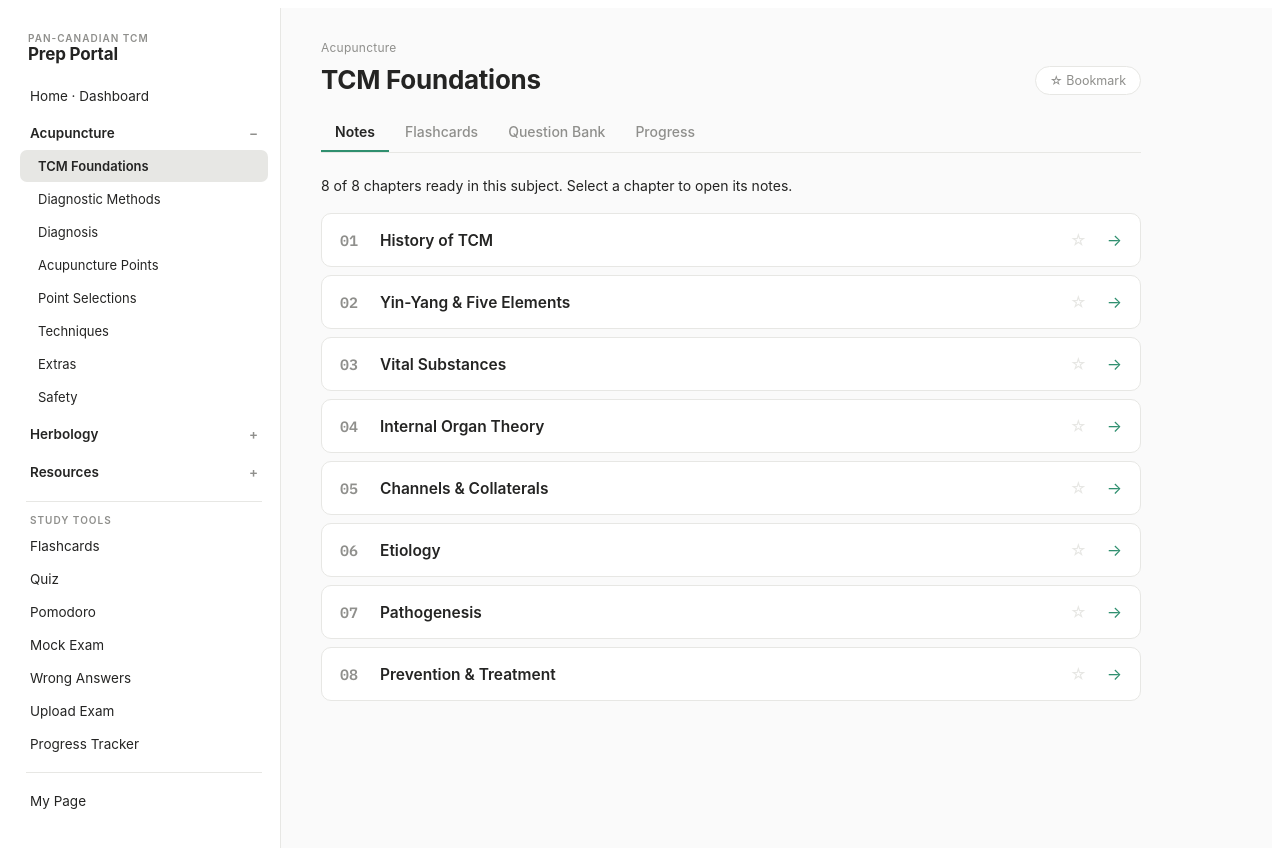
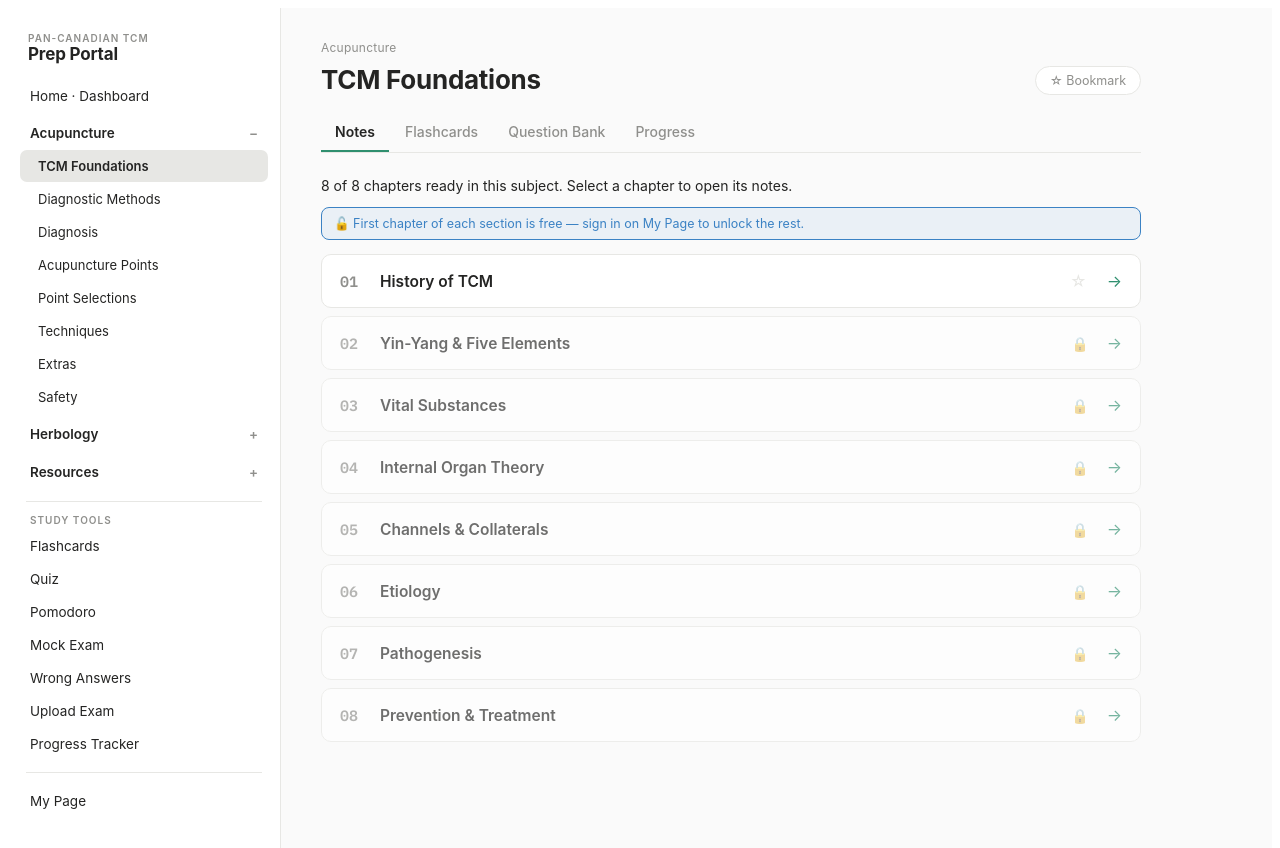
Before and after one commit to leesootcm/tcm-portal, a React (Vite) app: page / in a window 1280 px wide. Both pictures are taken after a click on the button "TCM Foundations". Shown: the top 848 px of the page. Built offline with nearby package versions, Linux system fonts and the light colour scheme.

Commit message:
login to unlock

```diff
--- a/src/App.jsx
+++ b/src/App.jsx
@@ -326,7 +326,7 @@ export default function App() {
         {/* ---------------- main ---------------- */}
         <main className="main">
           {nav.view === "home" && <Home go={go} pointsPct={pointsPct} knownCount={knownCount} pointsTotal={allPoints.length} wrong={wrong} dday={dday} examDate={examDate} setExamDate={(v) => { setExamDate(v); store.set("tcm:examDate", v); }} />}
-          {nav.view === "section" && <SectionPage sid={nav.sectionId} initialChapterId={nav.chapterId} go={go} known={known} setKnown={setKnown} bookmarks={bookmarks} setBookmarks={setBookmarks} wrong={wrong} setWrong={setWrong} chapterData={chapterData} allPoints={allPoints} cardsBySection={cardsBySection} />}
+          {nav.view === "section" && <SectionPage sid={nav.sectionId} initialChapterId={nav.chapterId} go={go} known={known} setKnown={setKnown} bookmarks={bookmarks} setBookmarks={setBookmarks} wrong={wrong} setWrong={setWrong} chapterData={chapterData} allPoints={allPoints} cardsBySection={cardsBySection} session={session} />}
           {nav.view === "cards" && <CardsHub go={go} cardsBySection={cardsBySection} />}
           {nav.view === "cardsSection" && <CardsHubWithBack known={known} setKnown={setKnown} embedded points={cardsBySection[nav.sectionId] || []} sectionTitle={(SECTION_INDEX[nav.sectionId] || {}).label} onBack={() => go("cards")} />}
           {nav.view === "quiz" && <QuizHub go={go} cardsBySection={cardsBySection} />}
@@ -394,7 +394,7 @@ function Home({ go, pointsPct, knownCount, pointsTotal, wrong, dday, examDate, s
 }
 
 /* ---------------- SECTION page (4 sub-tabs) ---------------- */
-function SectionPage({ sid, initialChapterId, go, known, setKnown, bookmarks, setBookmarks, wrong, setWrong, chapterData, allPoints, cardsBySection }) {
+function SectionPage({ sid, initialChapterId, go, known, setKnown, bookmarks, setBookmarks, wrong, setWrong, chapterData, allPoints, cardsBySection, session }) {
   const s = SECTION_INDEX[sid];
   const [tab, setTab] = useState("notes");
   const [openChapter, setOpenChapter] = useState(initialChapterId || null);
@@ -413,10 +413,15 @@ function SectionPage({ sid, initialChapterId, go, known, setKnown, bookmarks, se
     return n;
   });
 
+  const isLoggedIn = !!session;
+  const freeChapterId = chapters && chapters.length > 0 ? chapters[0].id : null;
+  const isChapterLocked = (chapterId) => !isLoggedIn && chapterId !== freeChapterId;
+
   useEffect(() => { setOpenChapter(initialChapterId || null); }, [sid, initialChapterId]);
 
   const activeChapter = chapters && openChapter ? chapters.find(c => c.id === openChapter) : null;
-  const isCardChapter = isLive && activeChapter && (activeChapter.blocks || []).some(b => b.table);
+  const activeLocked = activeChapter ? isChapterLocked(activeChapter.id) : false;
+  const isCardChapter = isLive && activeChapter && !activeLocked && (activeChapter.blocks || []).some(b => b.table);
   const practiceThisChapter = () => { setCardFilter(activeChapter.id); setTab("cards"); };
   const activeIdx = chapters && activeChapter ? chapters.findIndex(c => c.id === activeChapter.id) : -1;
   const nextChapter = chapters && activeIdx >= 0 ? chapters.slice(activeIdx + 1).find(c => c.status === "ready") : null;
@@ -443,10 +448,15 @@ function SectionPage({ sid, initialChapterId, go, known, setKnown, bookmarks, se
             ? <div>
                 <div className="chapheadrow">
                   <button className="backbtn" style={{ padding: 0 }} onClick={() => setOpenChapter(null)}>← Chapter List</button>
+                  {!activeLocked && (
                     <button className={`bmbtn ${activeChapterBookmarked ? "on" : ""}`} onClick={() => toggleChapterBm(activeChapter.id)}>
                       {activeChapterBookmarked ? "★ Bookmarked" : "☆ Bookmark chapter"}
                     </button>
-                </div>
+                  )}
+                </div>
+                {activeLocked
+                  ? <LockedChapter title={activeChapter.title} go={go} />
+                  : <>
                       {isCardChapter && <button className="mark" style={{ marginBottom: 14 }} onClick={practiceThisChapter}>Practice this chapter with flashcards →</button>}
                       <LectureNote note={activeChapter} />
                       <div className="chapnavrow">
@@ -457,8 +467,9 @@ function SectionPage({ sid, initialChapterId, go, known, setKnown, bookmarks, se
                           </button>
                         )}
                       </div>
-              </div>
-            : <ChapterList chapters={chapters} onOpen={setOpenChapter} sectionId={sid} bookmarks={bookmarks} onToggleBookmark={toggleChapterBm} />)
+                    </>}
+              </div>
+            : <ChapterList chapters={chapters} onOpen={setOpenChapter} sectionId={sid} bookmarks={bookmarks} onToggleBookmark={toggleChapterBm} isLoggedIn={isLoggedIn} freeChapterId={freeChapterId} />)
         : isLive
           ? <PointsNotes points={allPoints} />
           : <Empty icon="✎" title="Notes coming soon" body={`Notes for ${s.label} are not available yet. Lecture notes will appear here.`} />)}
@@ -472,6 +483,19 @@ function SectionPage({ sid, initialChapterId, go, known, setKnown, bookmarks, se
         : <Empty icon="?" title="Question bank coming soon" body="No past-exam or mock questions yet." />)}
 
       {tab === "prog" && <SectionProgress isLive={isLive} known={known} total={sectionCards.length} cards={sectionCards} />}
+    </div>
+  );
+}
+
+function LockedChapter({ title, go }) {
+  return (
+    <div className="panel" style={{ textAlign: "center", padding: "48px 24px" }}>
+      <div style={{ fontSize: 34, marginBottom: 10 }}>🔒</div>
+      <div style={{ fontWeight: 600, fontSize: 16, color: "var(--ink)", marginBottom: 6 }}>{title}</div>
+      <p className="dim" style={{ maxWidth: 380, margin: "0 auto 20px" }}>
+        This chapter is available to signed-in users. Sign in (or create a free account) to keep reading.
+      </p>
+      <button className="mark" onClick={() => go("mypage")}>Sign In / Create Account</button>
     </div>
   );
 }
@@ -495,7 +519,7 @@ function groupChapters(sectionId, chapters) {
   return grouped ? groups : null;
 }
 
-function ChapterList({ chapters, onOpen, sectionId, bookmarks, onToggleBookmark }) {
+function ChapterList({ chapters, onOpen, sectionId, bookmarks, onToggleBookmark, isLoggedIn, freeChapterId }) {
   const ready = chapters.filter(c => c.status === "ready").length;
   const groups = groupChapters(sectionId, chapters);
   const [openGroup, setOpenGroup] = useState(groups ? groups[0].key : null);
@@ -503,6 +527,7 @@ function ChapterList({ chapters, onOpen, sectionId, bookmarks, onToggleBookmark
   return (
     <div className="chapwrap">
       <p className="chaplead">{ready} of {chapters.length} chapters ready in this subject. Select a chapter to open its notes.</p>
+      {!isLoggedIn && <p className="freehint">🔓 First chapter of each section is free — sign in on My Page to unlock the rest.</p>}
       {groups
         ? groups.map(g => (
             <ChapterDrawer
@@ -514,14 +539,16 @@ function ChapterList({ chapters, onOpen, sectionId, bookmarks, onToggleBookmark
               sectionId={sectionId}
               bookmarks={bookmarks}
               onToggleBookmark={onToggleBookmark}
+              isLoggedIn={isLoggedIn}
+              freeChapterId={freeChapterId}
             />
           ))
-        : <ChapterRows chapters={chapters} onOpen={onOpen} sectionId={sectionId} bookmarks={bookmarks} onToggleBookmark={onToggleBookmark} />}
-    </div>
-  );
-}
-
-function ChapterDrawer({ group, isOpen, onToggle, onOpen, sectionId, bookmarks, onToggleBookmark }) {
+        : <ChapterRows chapters={chapters} onOpen={onOpen} sectionId={sectionId} bookmarks={bookmarks} onToggleBookmark={onToggleBookmark} isLoggedIn={isLoggedIn} freeChapterId={freeChapterId} />}
+    </div>
+  );
+}
+
+function ChapterDrawer({ group, isOpen, onToggle, onOpen, sectionId, bookmarks, onToggleBookmark, isLoggedIn, freeChapterId }) {
   const readyCount = group.chapters.filter(c => c.status === "ready").length;
   return (
     <div className="drawer" style={{ borderColor: isOpen ? group.color : "var(--parch2)" }}>
@@ -536,26 +563,28 @@ function ChapterDrawer({ group, isOpen, onToggle, onOpen, sectionId, bookmarks,
       </button>
       {isOpen && (
         <div className="drawerbody">
-          <ChapterRows chapters={group.chapters} onOpen={onOpen} sectionId={sectionId} bookmarks={bookmarks} onToggleBookmark={onToggleBookmark} />
+          <ChapterRows chapters={group.chapters} onOpen={onOpen} sectionId={sectionId} bookmarks={bookmarks} onToggleBookmark={onToggleBookmark} isLoggedIn={isLoggedIn} freeChapterId={freeChapterId} />
         </div>
       )}
     </div>
   );
 }
 
-function ChapterRows({ chapters, onOpen, sectionId, bookmarks, onToggleBookmark }) {
+function ChapterRows({ chapters, onOpen, sectionId, bookmarks, onToggleBookmark, isLoggedIn, freeChapterId }) {
   return (
     <div className="chaplist">
       {chapters.map((c, i) => {
         const isReady = c.status === "ready";
         const isBookmarked = !!(bookmarks && bookmarks[`chap:${sectionId}:${c.id}`]);
-        return (
-          <button key={c.id} className={`chapitem ${isReady ? "ready" : "coming"}`} disabled={!isReady} onClick={() => isReady && onOpen(c.id)}>
+        const isLocked = isReady && !isLoggedIn && c.id !== freeChapterId;
+        return (
+          <button key={c.id} className={`chapitem ${isReady ? "ready" : "coming"} ${isLocked ? "locked" : ""}`} disabled={!isReady} onClick={() => isReady && onOpen(c.id)}>
             <span className="chapnum">{String(i + 1).padStart(2, "0")}</span>
             <span className="chaptext">
               <span className="chaptitle">{c.title}</span>
             </span>
-            {isReady && onToggleBookmark && (
+            {isLocked && <span className="chaplock" aria-label="Locked — sign in to view">🔒</span>}
+            {isReady && !isLocked && onToggleBookmark && (
               <span
                 className={`chapstar ${isBookmarked ? "on" : ""}`}
                 role="button"
@@ -1498,6 +1527,9 @@ const CSS = `
 .drawerbody{padding:0 12px 12px;}
 .chaplist{display:flex;flex-direction:column;gap:8px;}
 .chapstar{font-size:16px;color:var(--parch2);cursor:pointer;padding:2px 6px;line-height:1;flex-shrink:0;}
+.freehint{font-size:12.5px;color:var(--brass);background:rgba(59,130,196,0.08);border:1px solid var(--brass);border-radius:8px;padding:8px 12px;margin:-6px 0 14px;}
+.chaplock{font-size:14px;opacity:0.6;flex-shrink:0;margin-right:4px;}
+.chapitem.locked{opacity:0.65;}
 .chapstar.on{color:var(--brass);}
 .chapstar:hover{color:var(--brass);}
 .chapheadrow{display:flex;align-items:center;justify-content:space-between;margin-bottom:14px;}
```
Lines whose indentation alone changed are shown as unchanged.
